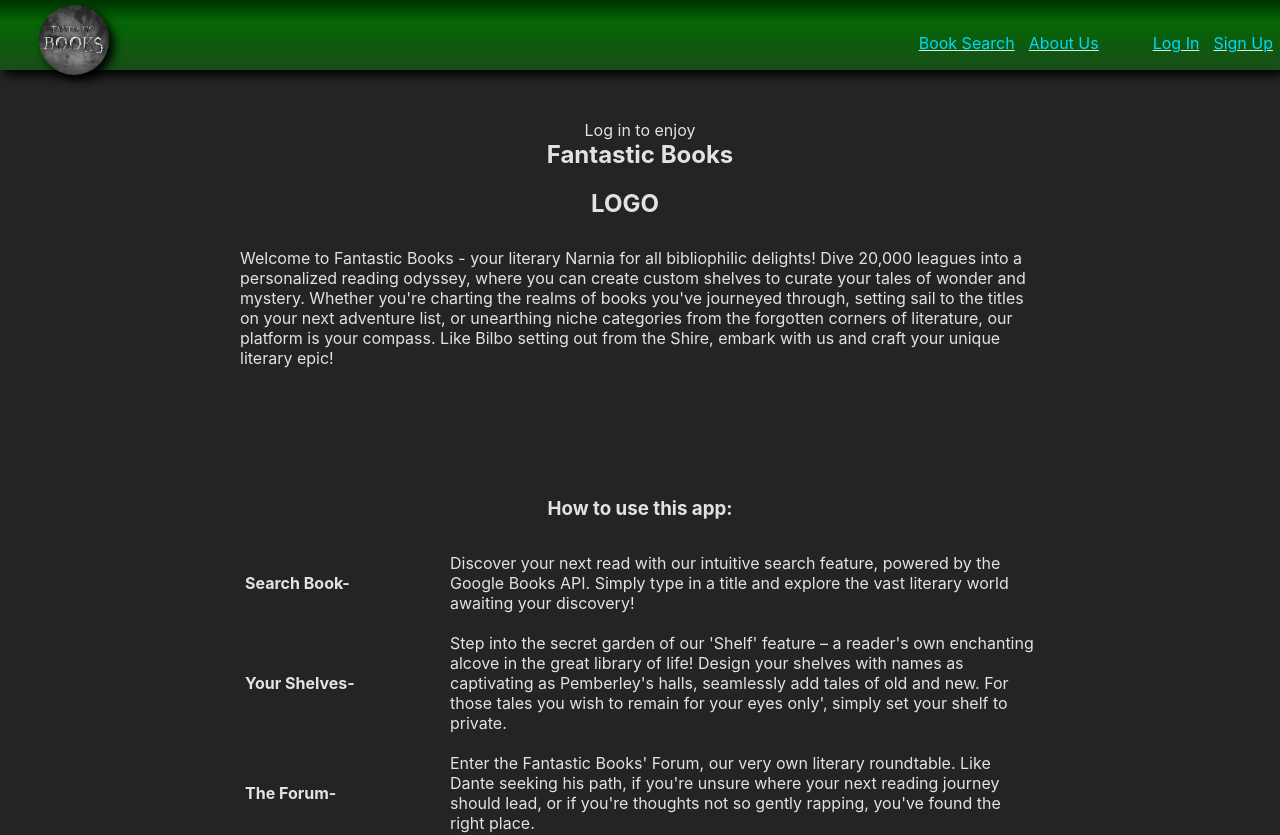
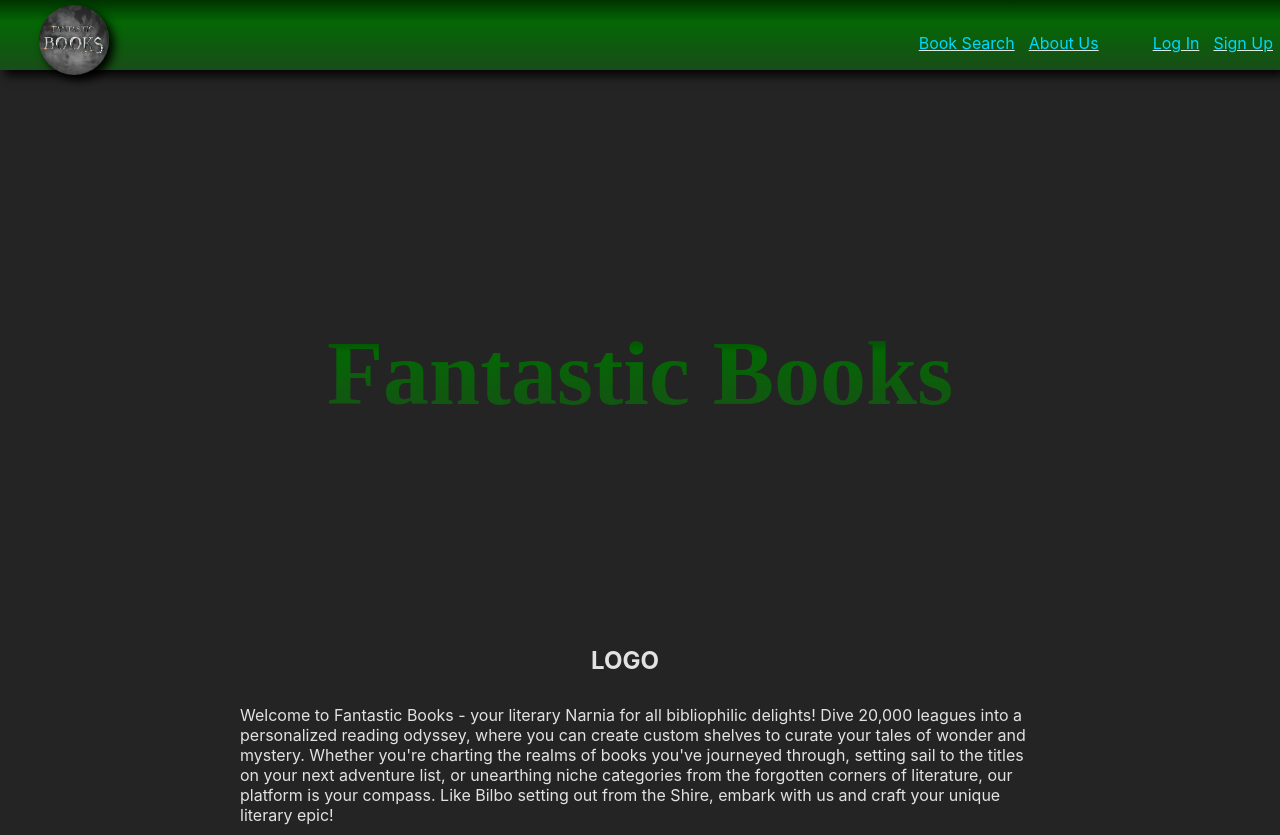
Before and after one commit to cmpacheco23/fantastic-books-front-end, a React (Vite) app: page / in a window 1280 px wide. Shown: the top 835 px of the page. Built offline with nearby package versions, Linux system fonts and the light colour scheme; no server answers.

Commit message:
add animation to title

```diff
--- a/src/pages/Landing/Landing.jsx
+++ b/src/pages/Landing/Landing.jsx
@@ -10,12 +10,12 @@ const Landing = ({ user }) => {
       <main className={styles.container}>
         <section className={styles.landing}>
 
-          {user
+          {/* {user
             ? 'Welcome to'
           : 'Log in to enjoy'
-          }
+          } */}
 
-          <h1 className="landing-title">
+          <h1 className={styles.landingTitle}>
               Fantastic Books
           </h1>
 
--- a/src/pages/Landing/Landing.module.css
+++ b/src/pages/Landing/Landing.module.css
@@ -18,7 +18,28 @@
   flex-direction: column;
   align-items: center;
   margin-bottom: 100px;
+}
 
+.landingTitle {
+  background: rgb(0,50,0);
+background: linear-gradient(180deg, rgba(0,50,0,1) 0%, rgba(4,103,4,1) 31%, rgba(25,77,25,1) 100%);
+  font-family:'Times New Roman', Times, serif;
+  font-size: 92px;
+  margin-top: 25vh;
+  margin-bottom: 25vh;
+  -webkit-background-clip: text;
+  -webkit-text-fill-color: transparent;
+  /* display: none; */
+  animation: fade 2s ease-in
+}
+
+@keyframes fade {
+  0% {
+    opacity: 0;
+  }
+  100% {
+    opacity: 1;
+  }
 }
 
 .container div p{
```
